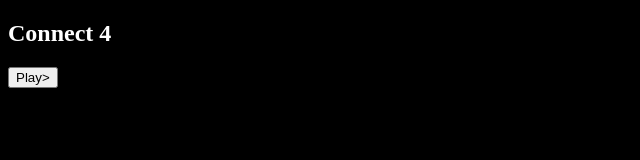
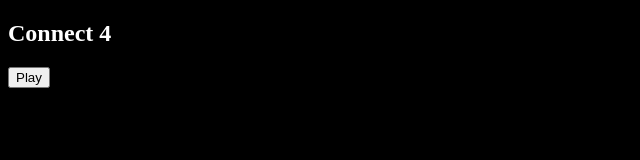
Before and after one commit to cfischera/connect4, a plain HTML site: page index.html in a window 1280 px wide. Shown: the full height of the page, 0-640 px from the left. Drawn offline with Linux system fonts and the light colour scheme.

Commit message:
Update index.html
Removed errant bracket

```diff
--- a/index.html
+++ b/index.html
@@ -6,7 +6,7 @@
 </head>
 <body>
   <h2>Connect 4</h2>
-  <button id="playButton">Play></button>
+  <button id="playButton">Play</button>
   <div id="display"></div>
   <script src="script.js"></script>
 </body>
```
